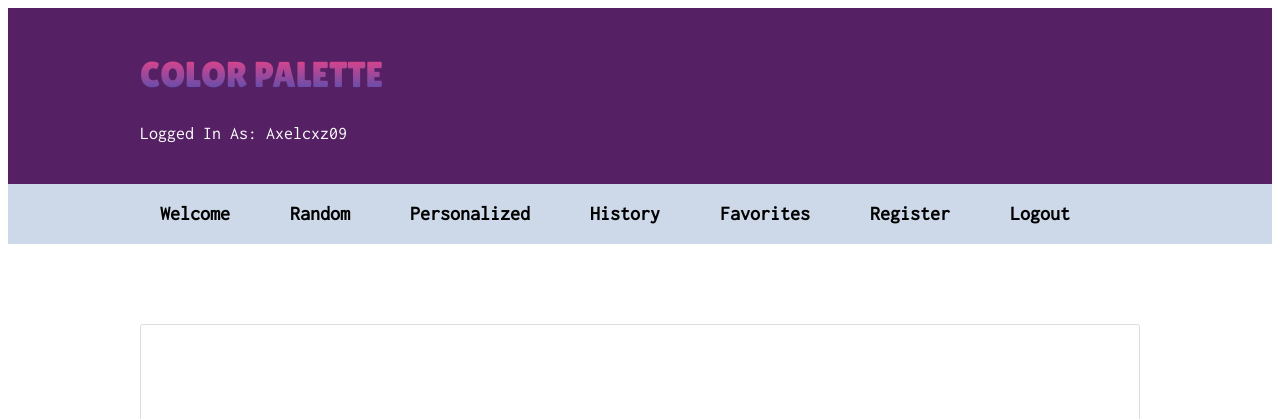
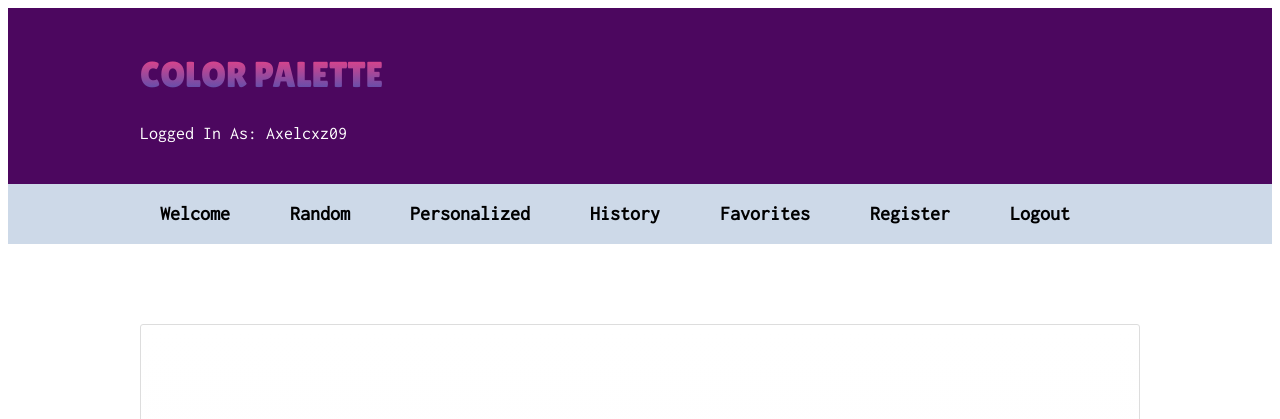
Before and after one commit to Veneloo/Color-Palette, a Flask app: page /history in a window 1280 px wide. Shown: the top 419 px of the page. Run offline with Flask 3, Linux system fonts and the light colour scheme; a user stored in the database is signed in.

Commit message:
fixed header

```diff
--- a/static/personalized.css
+++ b/static/personalized.css
@@ -38,7 +38,7 @@ form input[type="color"] {
 
 /* Example: Change the background color of the header for personalized page */
 header {
-  background-color: #552064;
+  background-color: #4c075f;
 
 }
 
```
